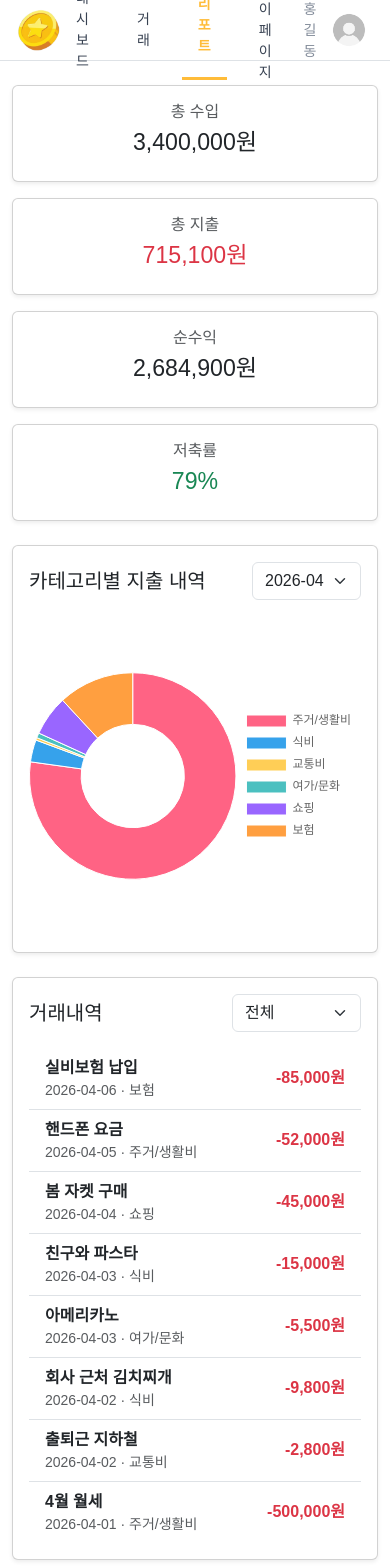
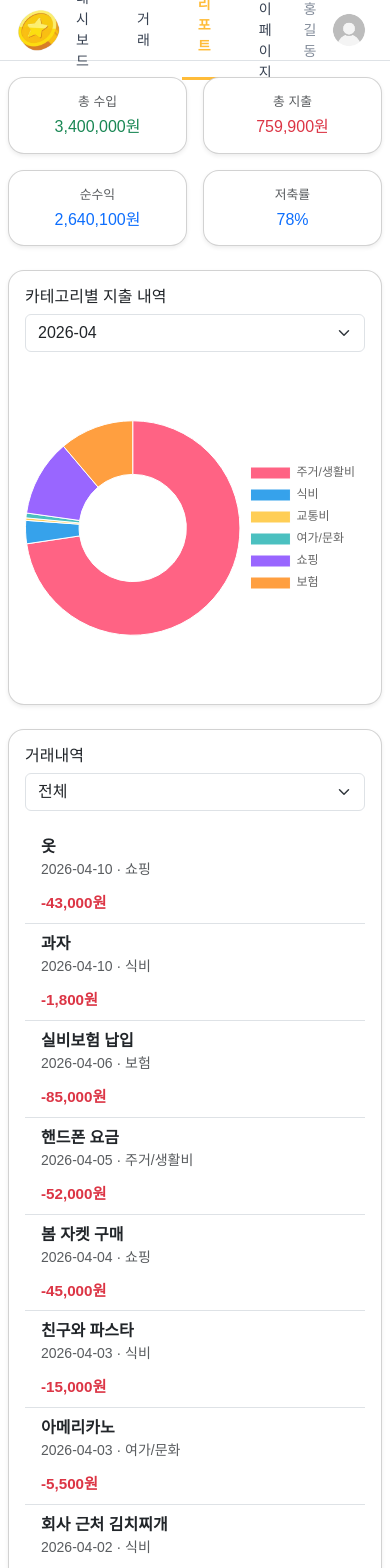
Before and after one commit to kb-skeleton-team2/wallet-guardian, a Vue app: page /report in a window 390 px wide. Shown: the top 1568 px of the page. Built offline with nearby package versions, Linux system fonts and the light colour scheme; data requests are answered from the project's data file.

Commit message:
feat: 리포트 페이지 반응형 적용 및 글자 색 변경

```diff
--- a/db.json
+++ b/db.json
@@ -259,6 +259,26 @@
       "amount": 18000,
       "memo": "전시회 입장권",
       "createdAt": "2026-02-08T15:00:00"
+    },
+    {
+      "userId": "1",
+      "type": "expense",
+      "date": "2026-04-10",
+      "category": "식비",
+      "amount": 1800,
+      "memo": "과자",
+      "createdAt": "2026-04-10T05:29:36.228Z",
+      "id": "tlvZBB_"
+    },
+    {
+      "userId": "1",
+      "type": "expense",
+      "date": "2026-04-10",
+      "category": "쇼핑",
+      "amount": 43000,
+      "memo": "옷",
+      "createdAt": "2026-04-10T05:30:42.271Z",
+      "id": "GYTdNLs"
     }
   ],
   "categories": [
--- a/src/pages/ReportPage.vue
+++ b/src/pages/ReportPage.vue
@@ -1,48 +1,56 @@
 <template>
-  <div class="container py-4">
-    <div class="row g-3 mb-4">
-      <div class="col-md-3">
-        <div class="card h-100 text-center shadow-sm">
+  <div class="container py-3 py-md-4 report-page">
+    <div class="row g-3 mb-4 summary-row">
+      <div class="col-6 col-md-3">
+        <div class="card h-100 text-center shadow-sm summary-card">
           <div class="card-body">
-            <h6 class="text-muted">총 수입</h6>
-            <h3>{{ totalIncome.toLocaleString() }}원</h3>
+            <h6 class="text-muted summary-label">총 수입</h6>
+            <h3 class="text-success summary-amount">
+              {{ totalIncome.toLocaleString() }}원
+            </h3>
           </div>
         </div>
       </div>
 
-      <div class="col-md-3">
-        <div class="card h-100 text-center shadow-sm">
+      <div class="col-6 col-md-3">
+        <div class="card h-100 text-center shadow-sm summary-card">
           <div class="card-body">
-            <h6 class="text-muted">총 지출</h6>
-            <h3 class="text-danger">{{ totalExpense.toLocaleString() }}원</h3>
+            <h6 class="text-muted summary-label">총 지출</h6>
+            <h3 class="text-danger summary-amount">
+              {{ totalExpense.toLocaleString() }}원
+            </h3>
           </div>
         </div>
       </div>
 
-      <div class="col-md-3">
-        <div class="card h-100 text-center shadow-sm">
+      <div class="col-6 col-md-3">
+        <div class="card h-100 text-center shadow-sm summary-card">
           <div class="card-body">
-            <h6 class="text-muted">순수익</h6>
-            <h3>{{ netIncome.toLocaleString() }}원</h3>
+            <h6 class="text-muted summary-label">순수익</h6>
+            <h3 class="text-primary summary-amount">
+              {{ netIncome.toLocaleString() }}원
+            </h3>
           </div>
         </div>
       </div>
 
-      <div class="col-md-3">
-        <div class="card h-100 text-center shadow-sm">
+      <div class="col-6 col-md-3">
+        <div class="card h-100 text-center shadow-sm summary-card">
           <div class="card-body">
-            <h6 class="text-muted">저축률</h6>
-            <h3 class="text-success">{{ savingRate }}%</h3>
+            <h6 class="text-muted summary-label">저축률</h6>
+            <h3 class="text-primary summary-amount">{{ savingRate }}%</h3>
           </div>
         </div>
       </div>
     </div>
 
-    <div class="card shadow-sm mb-4">
+    <div class="card shadow-sm mb-4 section-card">
       <div class="card-body">
-        <div class="d-flex justify-content-between align-items-center mb-3">
-          <h5 class="mb-0">카테고리별 지출 내역</h5>
-          <select class="form-select w-auto" v-model="selectedMonth">
+        <div
+          class="d-flex flex-column flex-md-row justify-content-between align-items-stretch align-items-md-center gap-2 gap-md-3 mb-3"
+        >
+          <h5 class="mb-0 section-title">카테고리별 지출 내역</h5>
+          <select class="form-select month-select" v-model="selectedMonth">
             <option
               v-for="month in availableMonths"
               :key="month"
@@ -53,8 +61,8 @@
           </select>
         </div>
 
-        <div class="d-flex justify-content-center">
-          <div style="max-width: 700px; width: 100%">
+        <div class="d-flex justify-content-center chart-wrapper">
+          <div class="chart-box">
             <ReportCategoryChart
               :expenseByCategory="expenseByCategory"
               @select-category="handleSelectCategory"
@@ -64,12 +72,17 @@
       </div>
     </div>
 
-    <div class="card shadow-sm">
+    <div class="card shadow-sm section-card">
       <div class="card-body">
-        <div class="d-flex justify-content-between align-items-center mb-3">
-          <h5 class="mb-0">거래내역</h5>
+        <div
+          class="d-flex flex-column flex-md-row justify-content-between align-items-stretch align-items-md-center gap-2 gap-md-3 mb-3"
+        >
+          <h5 class="mb-0 section-title">거래내역</h5>
 
-          <select class="form-select w-auto" v-model="selectedCategory">
+          <select
+            class="form-select category-select"
+            v-model="selectedCategory"
+          >
             <option value="">전체</option>
             <option
               v-for="category in availableCategories"
@@ -85,19 +98,19 @@
           <li
             v-for="item in displayedTransactions"
             :key="item.id"
-            class="list-group-item d-flex justify-content-between align-items-center"
+            class="list-group-item transaction-item"
           >
-            <div>
-              <div class="fw-semibold">{{ item.memo }}</div>
-              <div class="text-muted small">
+            <div class="transaction-info">
+              <div class="fw-semibold transaction-memo">{{ item.memo }}</div>
+              <div class="text-muted small transaction-meta">
                 {{ item.date }} · {{ item.category }}
               </div>
             </div>
             <div
               :class="
                 item.type === 'expense'
-                  ? 'text-danger fw-bold'
-                  : 'text-primary fw-bold'
+                  ? 'text-danger fw-bold  transaction-amount'
+                  : 'text-primary fw-bold transaction-amount'
               "
             >
               {{ item.type === 'expense' ? '-' : '+'
@@ -224,3 +237,114 @@ onMounted(async () => {
   }
 });
 </script>
+
+<style scoped>
+.report-page {
+  padding-left: 0.75rem;
+  padding-right: 0.75rem;
+}
+
+.summary-card,
+.section-card {
+  border-radius: 1rem;
+}
+
+.summary-label {
+  font-size: 0.9rem;
+}
+
+.summary-amount {
+  font-size: 1.2rem;
+  margin-bottom: 0;
+  word-break: keep-all;
+}
+
+.section-title {
+  font-size: 1.05rem;
+}
+
+.month-select,
+.category-select {
+  width: 100%;
+  min-width: 0;
+}
+
+.chart-wrapper {
+  width: 100%;
+}
+
+.chart-box {
+  width: 100%;
+  max-width: 700px;
+}
+
+.transaction-item {
+  display: flex;
+  justify-content: space-between;
+  align-items: center;
+  gap: 0.75rem;
+}
+
+.transaction-info {
+  min-width: 0;
+  flex: 1;
+}
+
+.transaction-memo,
+.transaction-meta,
+.transaction-amount {
+  word-break: break-word;
+}
+
+.transaction-amount {
+  flex-shrink: 0;
+  text-align: right;
+}
+
+@media (max-width: 767.98px) {
+  .report-page {
+    padding-left: 0.5rem;
+    padding-right: 0.5rem;
+  }
+
+  .summary-row {
+    margin-bottom: 1rem;
+  }
+
+  .summary-card .card-body,
+  .section-card .card-body {
+    padding: 1rem;
+  }
+
+  .summary-label {
+    font-size: 0.8rem;
+  }
+
+  .summary-amount {
+    font-size: 1rem;
+  }
+
+  .section-title {
+    font-size: 1rem;
+  }
+
+  .transaction-item {
+    flex-direction: column;
+    align-items: flex-start;
+  }
+
+  .transaction-amount {
+    width: 100%;
+    text-align: left;
+    font-size: 0.95rem;
+  }
+}
+
+@media (min-width: 768px) {
+  .month-select,
+  .category-select {
+    width: auto;
+    min-width: 160px;
+  }
+}
+</style>
```
